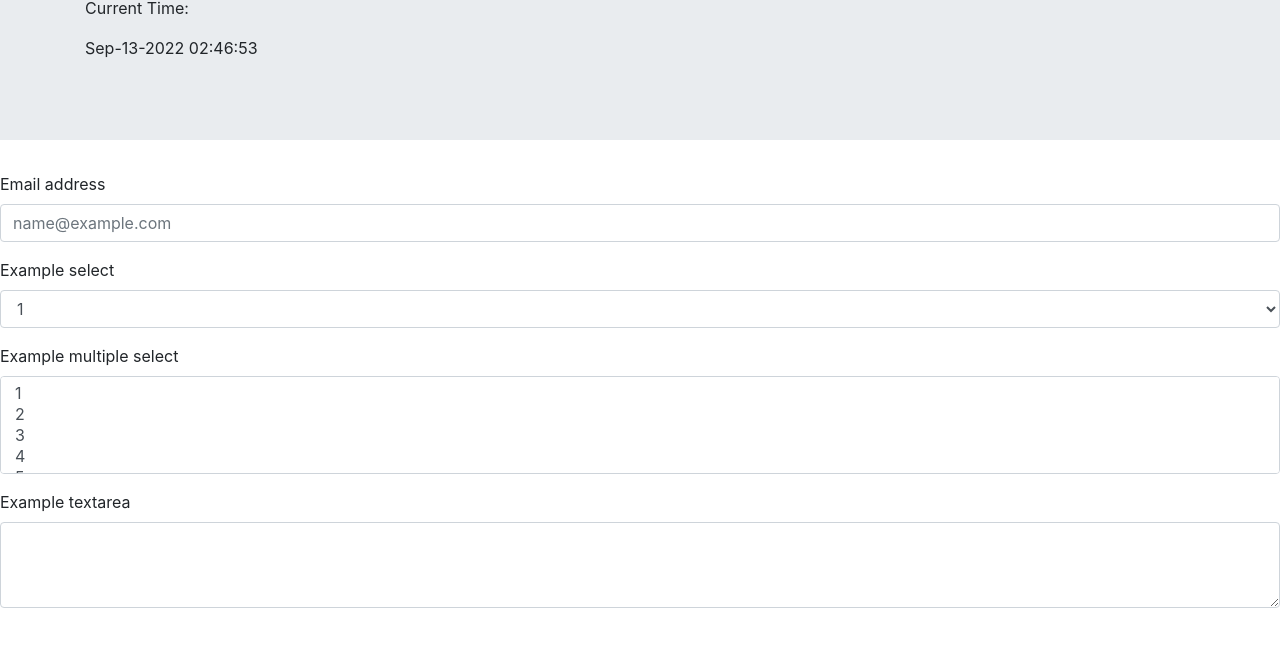
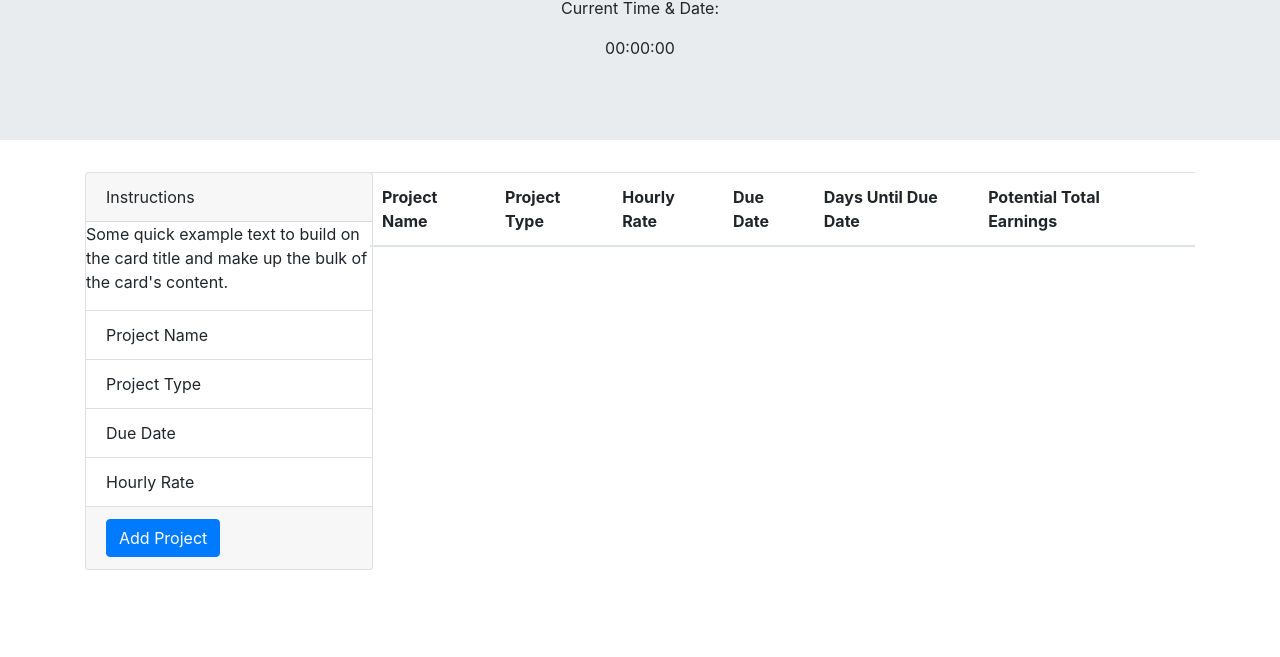
Before and after one commit to bhuynh017/Mini-Project-5, a plain HTML site: page index.html in a window 1280 px wide. Shown: the part 143-800 px from the top of the page. Drawn offline with nearby package versions, Linux system fonts and the light colour scheme.

Commit message:
updated html

```diff
--- a/assets/script.js
+++ b/assets/script.js
@@ -1,2 +1,7 @@
-var time = moment().format("MMM-DD-YYYY hh:mm:ss");
-$("#1a").text(time);
+var timePTag = $("#time-p");
+
+function keepCurrentTime () {
+    var time = setInterval(function() {
+       timePTag.text(moment().format("MMM-DD-YYYY [at] hh:mm:ss"))
+    })
+}
--- a/index.html
+++ b/index.html
@@ -15,45 +15,75 @@
 </head>
 
 <body>
-    <div class="jumbotron jumbotron-fluid">
-        <div class="container">
+    <div class="jumbotron jumbotron-fluid ">
+        <div class="container text-center">
             <h1 class="display-4">Project Tracker</h1>
-            <p class="time">Current Time:
-            <p id="1a" class="answer"></p>
+            <p class="time">Current Time & Date:
+            <p id="time-p" class="answer">00:00:00</p>
             </p>
         </div>
     </div>
 
-    <form>
-        <div class="form-group">
-            <label for="exampleFormControlInput1">Email address</label>
-            <input type="email" class="form-control" id="exampleFormControlInput1" placeholder="name@example.com">
+   <div class="container fluid">
+    <div class="row">
+        <div class="col-12 col-md-6 col-lg-3">
+            <div class="card" style="width: 18rem;">
+                <div class="card-header">
+                  Instructions
+                </div>
+                <p class="card-text">Some quick example text to build on the card title and make up the bulk of the card's content.</p>
+                <ul class="list-group list-group-flush">
+                  <li class="list-group-item">Project Name</li>
+                  <li class="list-group-item">Project Type</li>
+                  <li class="list-group-item">Due Date</li>
+                  <li class="list-group-item">Hourly Rate</li>
+                </ul>
+                <div class="card-footer">
+                    <button class="btn btn-primary">Add Project</button>
+                  </div>
+              </div>
         </div>
-        <div class="form-group">
-            <label for="exampleFormControlSelect1">Example select</label>
-            <select class="form-control" id="exampleFormControlSelect1">
-                <option>1</option>
-                <option>2</option>
-                <option>3</option>
-                <option>4</option>
-                <option>5</option>
-            </select>
+        <div class="col-12 col-md-6 col-lg-9">
+            <table class="table">
+                <thead>
+                  <tr>
+                    <th scope="col">Project Name</th>
+                    <th scope="col">Project Type</th>
+                    <th scope="col">Hourly Rate</th>
+                    <th scope="col">Due Date</th>
+                    <th scope="col">Days Until Due Date</th>
+                    <th scope="col">Potential Total Earnings</th>
+                    <th scope="col"></th>
+                  </tr>
+                </thead>
+                <tbody id="table-body">
+
+                </tbody>
+              </table>
+
+  <!-- Modal -->
+  <div class="modal fade" id="projectModal" tabindex="-1" aria-labelledby="projectModal" aria-hidden="true">
+    <div class="modal-dialog">
+      <div class="modal-content">
+        <div class="modal-header">
+          <h5 class="modal-title" id="exampleModalLabel">Modal title</h5>
+          <button type="button" class="close" data-dismiss="modal" aria-label="Close">
+            <span aria-hidden="true">&times;</span>
+          </button>
         </div>
-        <div class="form-group">
-            <label for="exampleFormControlSelect2">Example multiple select</label>
-            <select multiple class="form-control" id="exampleFormControlSelect2">
-                <option>1</option>
-                <option>2</option>
-                <option>3</option>
-                <option>4</option>
-                <option>5</option>
-            </select>
+        <div class="modal-body">
+          ...
         </div>
-        <div class="form-group">
-            <label for="exampleFormControlTextarea1">Example textarea</label>
-            <textarea class="form-control" id="exampleFormControlTextarea1" rows="3"></textarea>
+        <div class="modal-footer">
+          <button type="button" class="btn btn-secondary" data-dismiss="modal">Close</button>
+          <button type="button" class="btn btn-primary">Save changes</button>
         </div>
-    </form>
+      </div>
+    </div>
+  </div>
+        </div>
+    </div>
+   </div>
 
     <script src="./assets/script.js"></script>
 </body>
```
